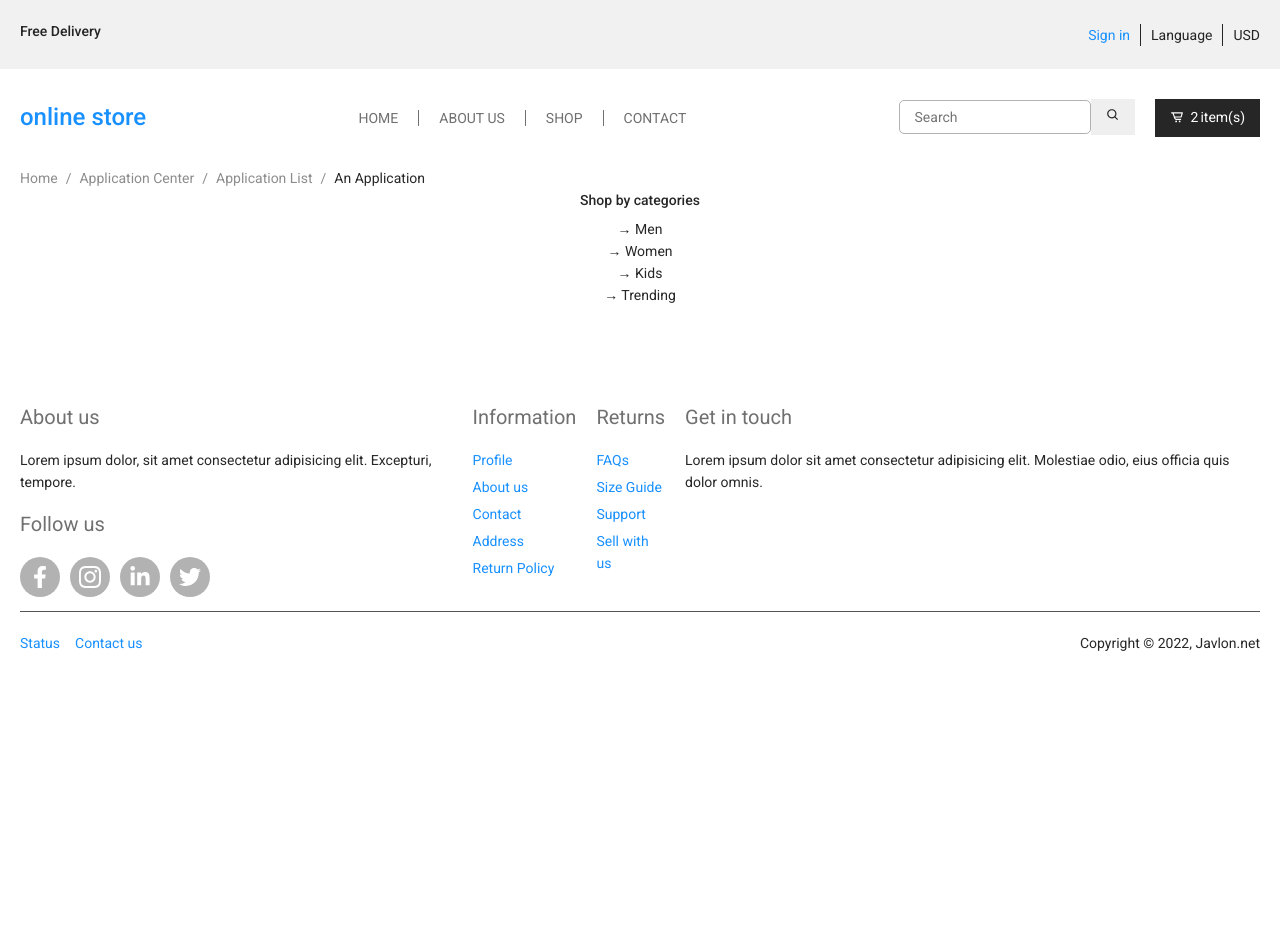
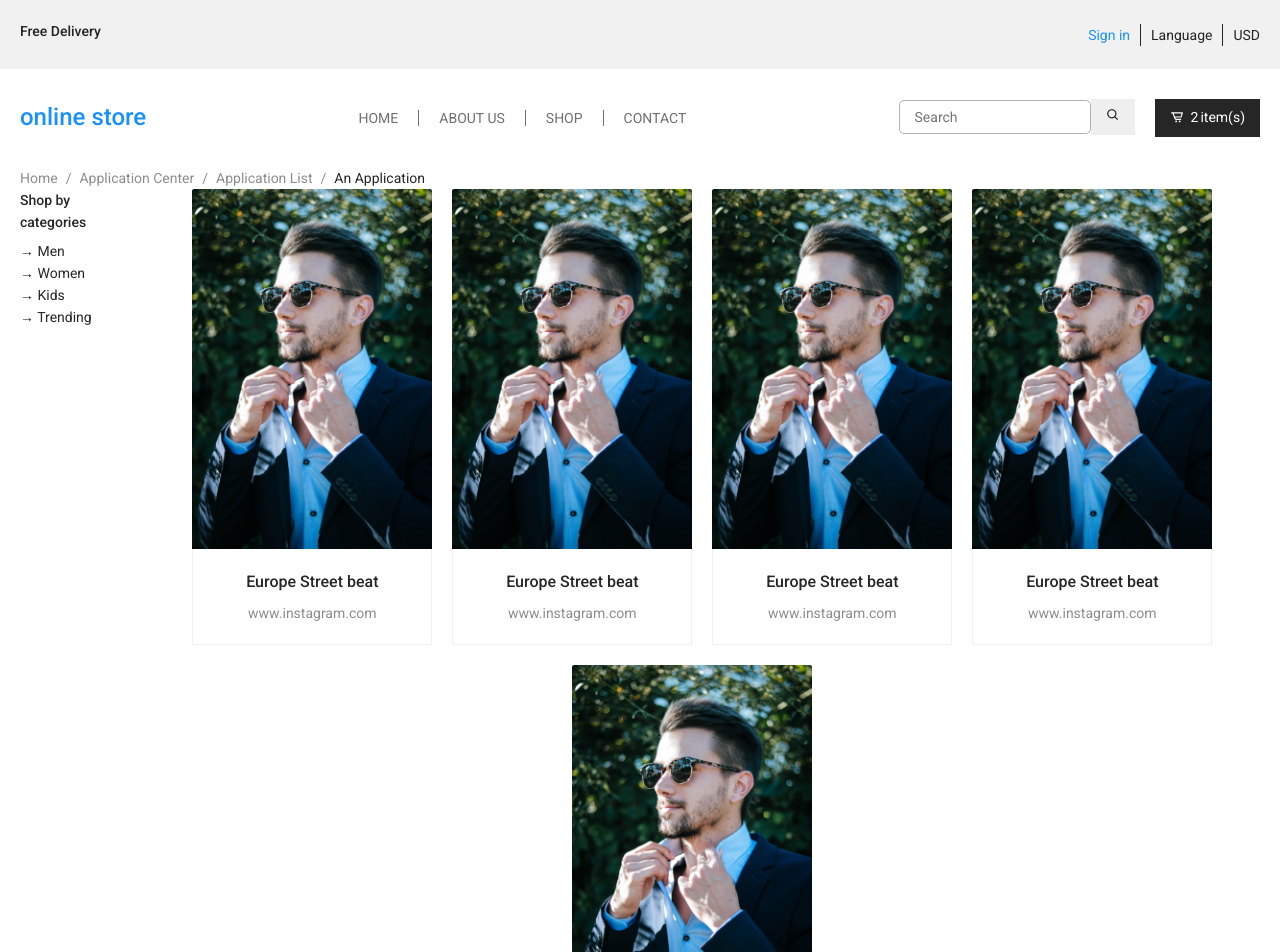
Before and after one commit to javlona/ecommerce-react, a React (Create React App) app: page /shop in a window 1280 px wide. Shown: the top 952 px of the page. Before the commit the page ends 800 px from the top, so only its background shows below. Built offline with nearby package versions, Linux system fonts and the light colour scheme.

Commit message:
shop page

```diff
--- a/src/containers/Shop/index.jsx
+++ b/src/containers/Shop/index.jsx
@@ -1,9 +1,16 @@
-import React from 'react'
-import { Wrapper } from '../../style'
-import ShopSty from './style'
-import { Breadcrumb } from 'antd';
+import React from "react";
+import { Wrapper } from "../../style";
+import ShopSty from "./style";
+import { Breadcrumb } from "antd";
+import { Card } from "antd";
+import suit from "../../assets/suit.jpg";
+import { useSelector } from "react-redux";
+import Button from "../../components/Button";
 
 function Shop() {
+  const { Meta } = Card;
+  const user = useSelector(state => state.auth.token)
+
   return (
     <ShopSty>
       <Wrapper>
@@ -18,22 +25,89 @@ function Shop() {
           <Breadcrumb.Item>An Application</Breadcrumb.Item>
         </Breadcrumb>
         <div className="shop__content">
-          <div className='shop__category'>
+          <div className="shop__category">
             <h4>Shop by categories</h4>
-            <ul className='shop__cats'>
+            <ul className="shop__cats">
               <li>&rarr; Men</li>
               <li>&rarr; Women</li>
               <li>&rarr; Kids</li>
               <li>&rarr; Trending</li>
             </ul>
           </div>
-        <div className='shop_cards'>
-
-        </div>
+          <div className="shop_cards">
+            <div className="shop__action">
+              {user && <Button type="secondary">Add product</Button>}
+            </div>
+            <Card
+              hoverable
+              style={{ width: 240 }}
+              cover={
+                <img
+                  alt="example"
+                  src={suit}
+                />}>
+              <Meta
+                title="Europe Street beat"
+                description="www.instagram.com"
+              />
+            </Card>
+            <Card
+              hoverable
+              style={{ width: 240 }}
+              cover={
+                <img
+                  alt="example"
+                  src={suit}
+                />}>
+              <Meta
+                title="Europe Street beat"
+                description="www.instagram.com"
+              />
+            </Card>
+            <Card
+              hoverable
+              style={{ width: 240 }}
+              cover={
+                <img
+                  alt="example"
+                  src={suit}
+                />}>
+              <Meta
+                title="Europe Street beat"
+                description="www.instagram.com"
+              />
+            </Card>
+            <Card
+              hoverable
+              style={{ width: 240 }}
+              cover={
+                <img
+                  alt="example"
+                  src={suit}
+                />}>
+              <Meta
+                title="Europe Street beat"
+                description="www.instagram.com"
+              />
+            </Card>
+            <Card
+              hoverable
+              style={{ width: 240 }}
+              cover={
+                <img
+                  alt="example"
+                  src={suit}
+                />}>
+              <Meta
+                title="Europe Street beat"
+                description="www.instagram.com"
+              />
+            </Card>
+          </div>
         </div>
       </Wrapper>
     </ShopSty>
-  )
+  );
 }
 
-export default Shop
+export default Shop;
--- a/src/containers/Shop/style.js
+++ b/src/containers/Shop/style.js
@@ -2,7 +2,18 @@ import sty from 'styled-components';
 import color from '../../utils/color'
 
 const ShopSty = sty.div`
-
+    .shop__content {
+        display: flex;
+    }
+    .shop__category {
+        text-align: left;
+    }
+    .shop_cards {
+        display: flex;
+        flex-wrap: wrap;
+        justify-content: center;
+        gap: 20px;
+    }
 `
 
 export default ShopSty;
```
Also changed, not shown: src/assets/suit.jpg (added).
